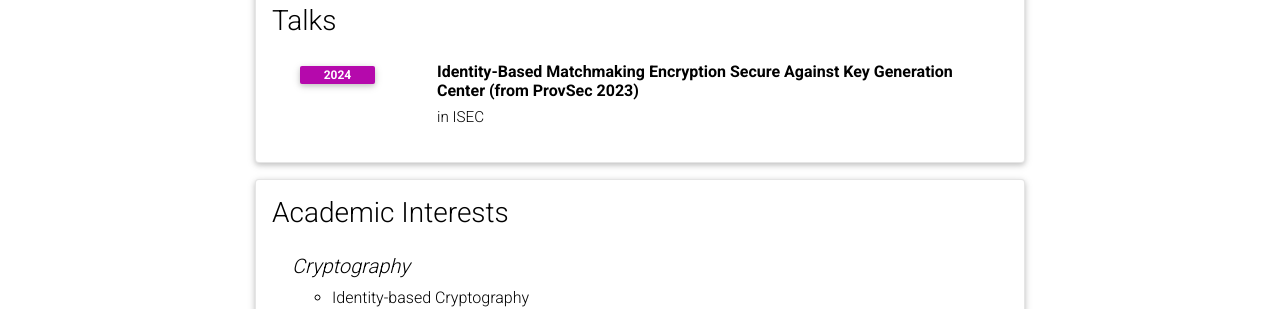
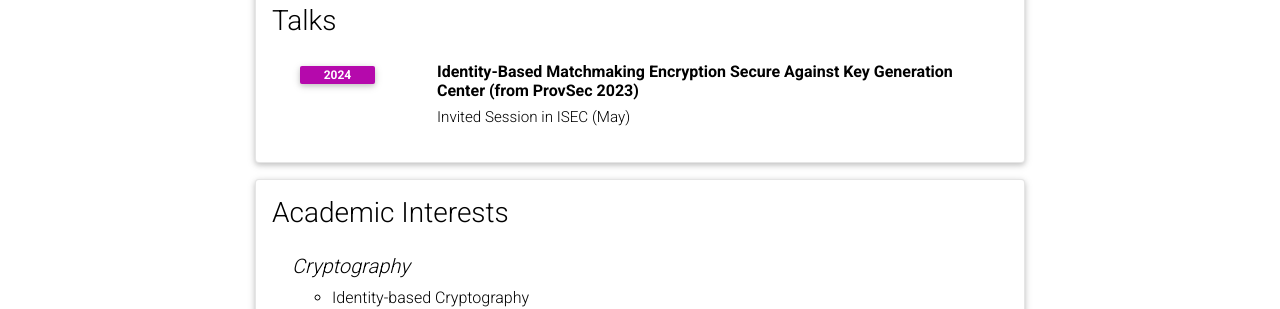
Before and after one commit to csort99/csort99.github.io, a Jekyll site: the page built from _pages/cv.md, in a window 1280 px wide and 1336 px high. Shown: the part 815-1124 px from the top of the window. Built offline with Jekyll 4.4.1, drawn with Linux system fonts in a browser that asks for light colours; comment, search, counter and statistics services are not loaded; a style sheet for code colours, icons or effects is not loaded.

Commit message:
Update cv.yml

```diff
--- a/_data/cv.yml
+++ b/_data/cv.yml
@@ -31,7 +31,7 @@
   type: time_table
   contents:
    - title: Identity-Based Matchmaking Encryption Secure Against Key Generation Center (from ProvSec 2023)
-     institution: in ISEC
+     institution: Invited Session in ISEC (May)
      year: 2024
 
 - title: Academic Interests
```
